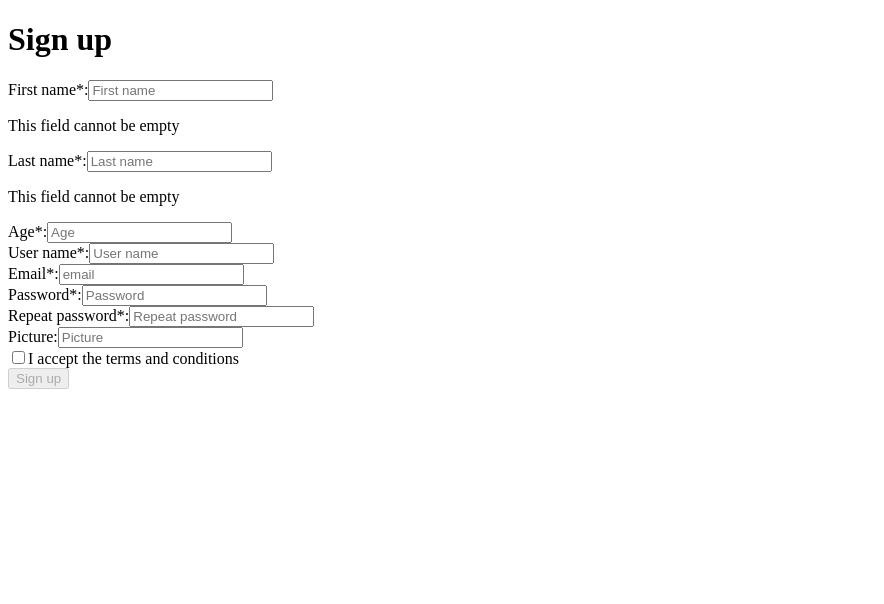
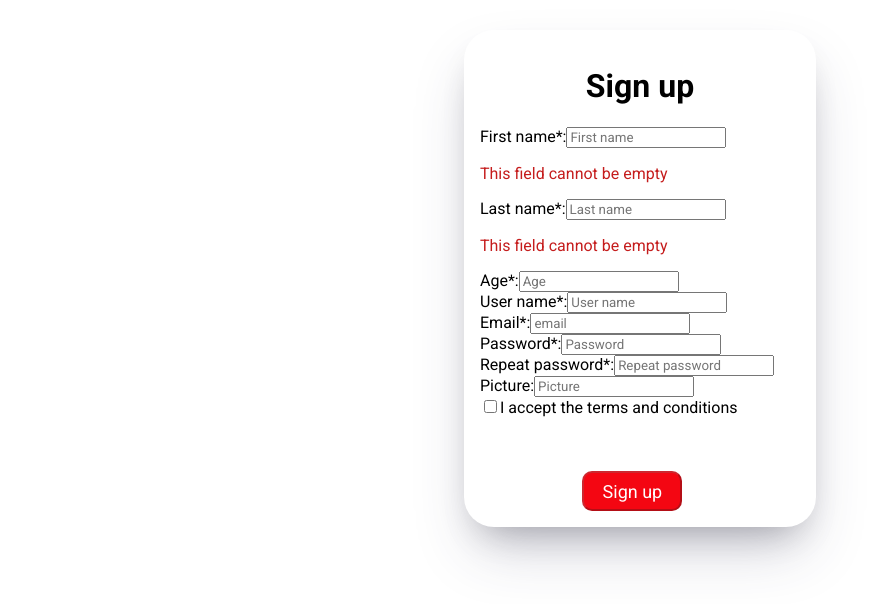
Before and after one commit to milagrosDiezBarrantes/Final-Project, a React (Create React App) app in the folder frontend/: page /form in a window 1280 px wide. Shown: the top 604 px of the page, without its empty margins (0-884 px from the left). Built offline with nearby package versions, Linux system fonts and the light colour scheme.

Commit message:
mas cambios en los estilos

```diff
--- a/frontend/src/Components/Form/Form.css
+++ b/frontend/src/Components/Form/Form.css
@@ -1,7 +1,33 @@
 .err-color {
     color: rgb(197, 29, 29);
+    font-family: "Roboto","Helvetica","Arial",sans-serif;
 }
 
 .form-title {
     text-align: center;
 }
+
+.formSign {
+    width:320px;
+	padding:16px;
+	border-radius:30px;
+	margin:auto;
+    margin-top: 30px;
+    box-shadow: rgba(50, 50, 93, 0.25) 0px 30px 60px -12px, rgba(0, 0, 0, 0.3) 0px 18px 36px -18px;
+    font-family: "Roboto","Helvetica","Arial",sans-serif;
+}
+.btn-form {
+    margin-left: 32%;
+    border-radius: 10px;
+    background-color: #f40612;
+    color: white;
+    width: 100px;
+    height: 40px;
+    margin-top: 17%;
+    font-family: "Roboto","Helvetica","Arial",sans-serif;
+    font-size: 18px;
+}
+
+input {
+    font-family: "Roboto","Helvetica","Arial",sans-serif;
+}
--- a/frontend/src/Components/Form/Form.jsx
+++ b/frontend/src/Components/Form/Form.jsx
@@ -2,6 +2,7 @@ import { useState, useMemo, useEffect } from "react";
 import { useDispatch } from 'react-redux';
 import { postUser } from "../../Redux/Actions/actions";
 import { validate } from "../../Functions/validacionesForm/validacionFormLog";
+import '../../Components/Form/Form.css';
 
 const Form = () => {
     const dispatch = useDispatch();
@@ -61,9 +62,10 @@ const Form = () => {
     }
 
     return (
-        <>
-            <h1 className="form-title">Sign up</h1>
-            <form onSubmit={handleSubmit}>
+        <div>
+
+            <form onSubmit={handleSubmit} className="formSign">
+                <h1 className="form-title">Sign up</h1>
                 <div>
                     <label>First name*:</label>
                     <input
@@ -148,6 +150,7 @@ const Form = () => {
                 <div>
                     <label>
                         <input
+                            className="input-accept"
                             type="checkbox"
                             name="terminos"
                             id="terminos"
@@ -157,6 +160,7 @@ const Form = () => {
                 </div>
                 <div>
                     <button
+                        className="btn-form"
                         type="submit"
                         disabled={disable}
                         onChange={handleChange}>
@@ -164,7 +168,7 @@ const Form = () => {
                     </button>
                 </div>
             </form>
-        </>
+        </div>
     )
 }
 
--- a/frontend/src/Components/LandingPage/LandingPage.css
+++ b/frontend/src/Components/LandingPage/LandingPage.css
@@ -5,11 +5,13 @@
 }
 
 .btn-landing{
-    margin-left: 40%;
+    margin-left: 45%;
     border-radius: 10px;
     background-color: #f40612;
     color: white;
-    width: 127px;
-    height: 47px;
+    width: 159px;
+    height: 55px;
     margin-top: 17%;
+    font-family: "Roboto","Helvetica","Arial",sans-serif;
+    font-size: 18px;
 }
--- a/frontend/src/Components/Login/LoginButton.jsx
+++ b/frontend/src/Components/Login/LoginButton.jsx
@@ -1,6 +1,7 @@
 import React from "react";
 import { useAuth0 } from "@auth0/auth0-react";
 import { Button } from '@mui/material';
+
 export const LoginButton = () => {
   const { loginWithRedirect } = useAuth0();
 
--- a/frontend/src/Components/Navbar/Navbar.jsx
+++ b/frontend/src/Components/Navbar/Navbar.jsx
@@ -1,5 +1,6 @@
 import React, { useState } from "react";
 import DrawerComp from "../Navbar/Drawer";
+import { Link } from 'react-router-dom'
 import {
   AppBar,
   Button,
@@ -48,15 +49,15 @@ export default function Navbar() {
               valclickedue={clicked}
               onChange={(e, clicked) => setClicked(clicked)}
             >
-                <Tab label="Comics" />
+                <Tab href="/homeComics" label="Comics" />
                 <Tab label="About Us" />
                 <Tab label="Contact" />
             </Tabs>
             <Button sx={{ marginLeft: "auto" }} variant="contained">
               <LoginButton/>
             </Button>
-            <Button sx={{ marginLeft: "10px" }} variant="contained">
-              SignUp
+            <Button href="/form" sx={{ marginLeft: "10px" }} variant="contained">
+              Sign up
             </Button>
 
           </>
```
